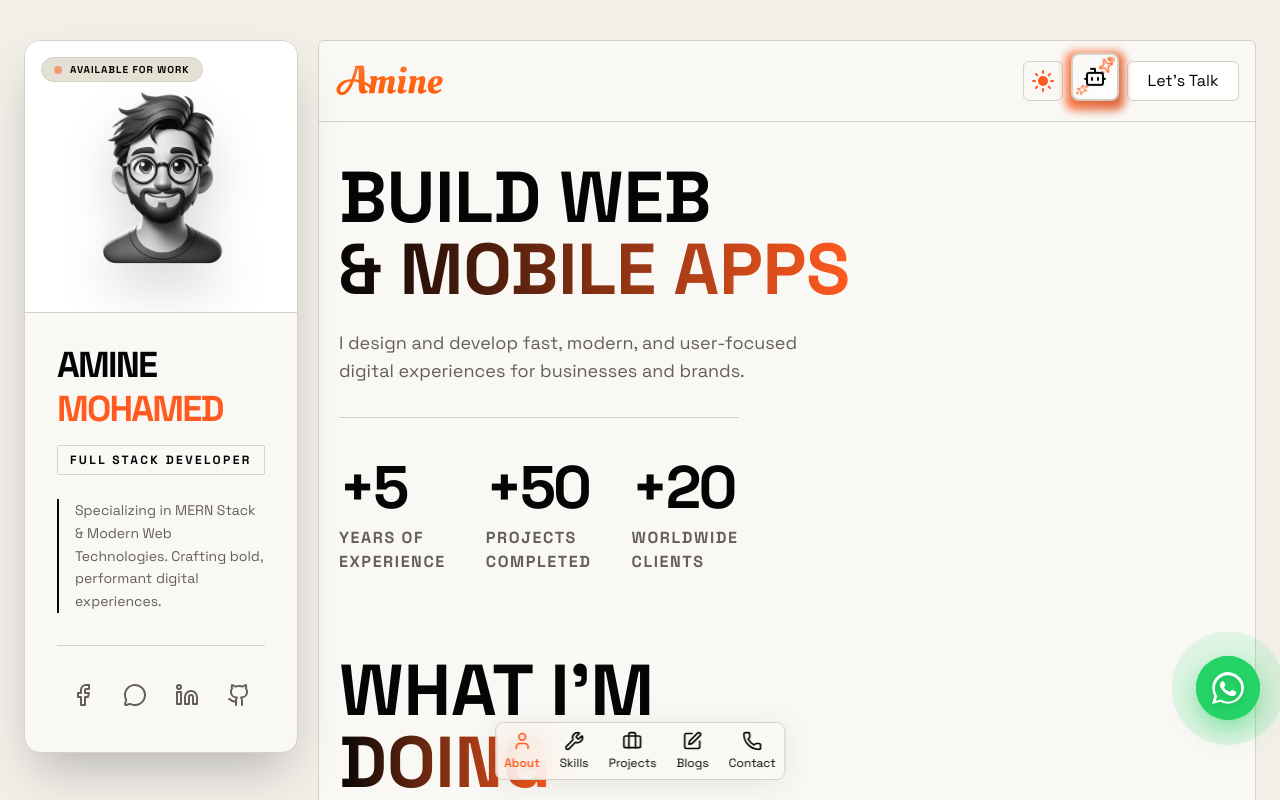
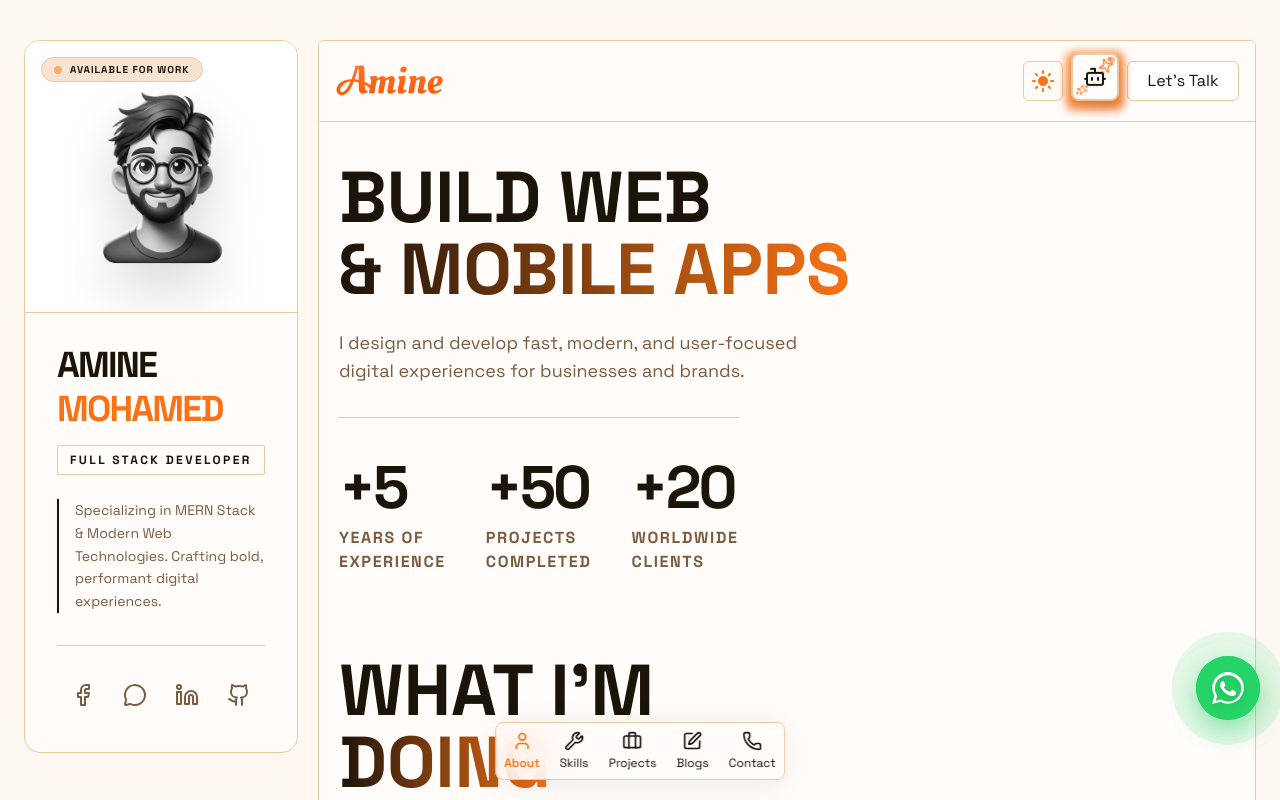
Before and after one commit to AmineCoder30/AmineFlio, a React (Vite) app: page / in a window 1280 px wide. Shown: the top 800 px of the page. Built offline with nearby package versions, Linux system fonts and the light colour scheme; no server answers.

Commit message:
replace:the light theme with a new one

```diff
--- a/src/components/layout/SideBar.jsx
+++ b/src/components/layout/SideBar.jsx
@@ -20,7 +20,7 @@ function SideBar() {
         />
       </button>
 
-      <div className="w-full sticky top-10 flex flex-col bg-card-bg border border-border rounded-2xl overflow-hidden shadow-2xl shadow-border/5 group transition-colors duration-500 hover:border-accent">
+      <div className="w-full sticky top-10 flex flex-col bg-card-bg border border-border rounded-2xl overflow-hidden 5 group transition-colors duration-500 hover:border-accent">
         {/* Editorial Top Section - Avatar */}
         <div className="relative w-full aspect-square bg-card-hover border-b flex justify-center items-end border-border overflow-hidden p-6 mx-auto pt-8">
           <div className="absolute top-4 left-4 flex items-center gap-2 z-10 bg-surface border border-border px-3 py-1 rounded-full">
--- a/src/index.css
+++ b/src/index.css
@@ -1,42 +1,45 @@
-@import url('https://fonts.googleapis.com/css2?family=Space+Grotesk:wght@300..700&display=swap');
+@import url("https://fonts.googleapis.com/css2?family=Space+Grotesk:wght@300..700&display=swap");
 @tailwind base;
 @tailwind components;
 @tailwind utilities;
 
 :root {
-  /* ─── Light Theme — Brutalist Ivory & Electric Vermilion ─── */
-  --color-primary: #FF5A1F;            /* Electric vibrant orange/vermilion */
-  --color-primary-hover: #E04812;      /* Deep bold burnt orange */
-  --color-background: #F2EFE9;         /* High-end textured ivory/paper */
-  --color-sidebar-bg: #EAE6DB;         /* Solid weighted architectural stone */
-  --color-text: #050505;               /* Absolute jet black for stark contrast */
-  --color-text-secondary: #646059;     /* Refined warm gray */
-  --color-border: #D5D1C6;             /* Crisp defined structural borders */
-  --color-card-bg: #F9F8F5;            /* Luminous gallery white */
-  --color-card-hover: #FFFFFF;         /* Pure optic white on hover */
-  --color-accent: #FF5A1F;             /* Matched electric accent */
-  --color-accent-hover: #E04812;       /* Matched hover state */
-  --color-surface: #E4E0D4;            /* Deeper grounding surface */
-  --color-highlight: #FFE5DB;          /* Striking but soft vermilion tint */
-  --color-input-bg: #FFFFFF;           /* Crisp input backdrop */
+  --color-primary: #f97316;
+  --color-primary-hover: #ea6508;
+  --color-background: #fef8f3;
+  --color-sidebar-bg: #fcf0e6;
+  --color-surface: #f7e4d0;
+
+  --color-card-bg: #fffcfa;
+  --color-card-hover: #ffffff;
+
+  --color-text: #1c1309;
+  --color-text-secondary: #7a5c42;
+
+  --color-border: #eac99e;
+  --color-accent: #f97316;
+  --color-accent-hover: #ea6508;
+
+  --color-highlight: #fde3c8;
+
+  --color-input-bg: #ffffff;
 }
 
 .dark {
-  /* ─── Dark Theme — Midnight Citrus ─── */
-  --color-primary: #fb923c;            /* orange-400 — brighter in dark, better contrast */
-  --color-primary-hover: #f97316;      /* steps to orange-500 on hover */
-  --color-background: #0c0c0c;         /* fractionally warmer than pure #000 */
-  --color-sidebar-bg: #141414;         /* clear step above background */
-  --color-text: #f0ece6;              /* warm white — fits the orange brand */
-  --color-text-secondary: #9ca3af;     /* gray-400 — slightly brighter */
-  --color-border: #2d2d2d;             /* explicit neutral, avoids blue undertone */
-  --color-card-bg: #1a1a1a;            /* clear step above background surface */
-  --color-card-hover: #222222;         /* generous gap for hover feedback */
-  --color-accent: #fb923c;             /* matched to primary */
+  --color-primary: #fb923c;
+  --color-primary-hover: #f97316;
+  --color-background: #0c0c0c;
+  --color-sidebar-bg: #141414;
+  --color-text: #f0ece6;
+  --color-text-secondary: #9ca3af;
+  --color-border: #2d2d2d;
+  --color-card-bg: #1a1a1a;
+  --color-card-hover: #222222;
+  --color-accent: #fb923c;
   --color-accent-hover: #f97316;
-  --color-surface: #111111;            /* mid-layer surface for content areas */
-  --color-highlight: #1f1710;          /* warm dark tint for badges/chips */
-  --color-input-bg: #1a1a1a;           /* dark input fields */
+  --color-surface: #111111;
+  --color-highlight: #1f1710;
+  --color-input-bg: #1a1a1a;
 }
 
 body {
```
